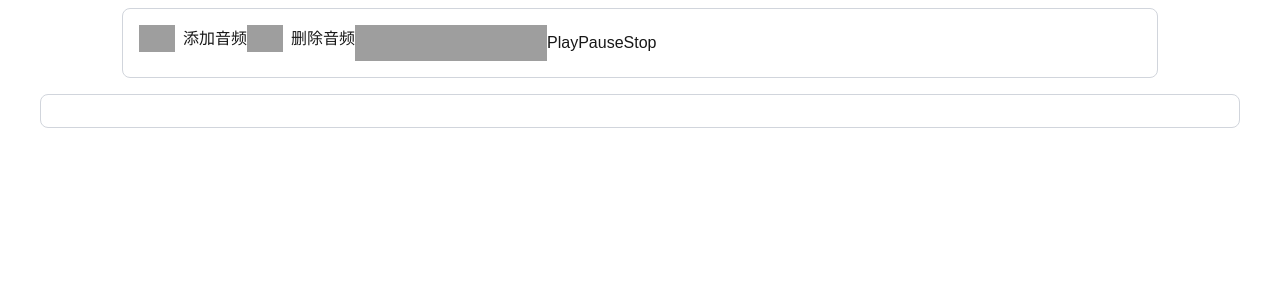
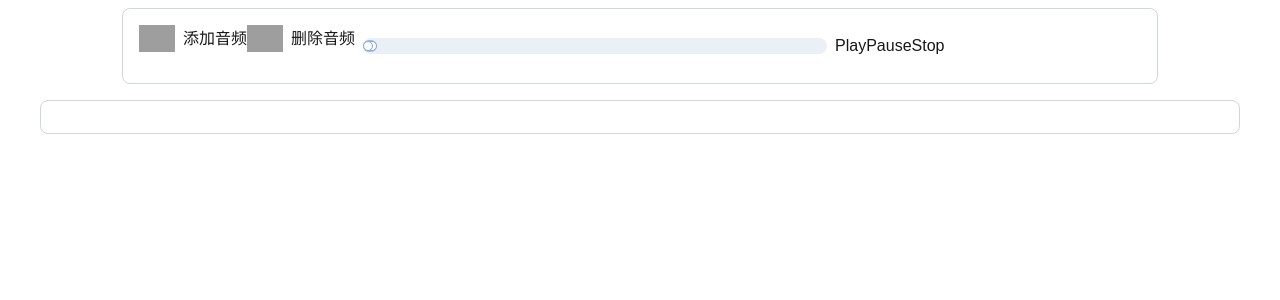
Before and after one commit to OhnkytaBlabdey/rhythm_annotating, a Next.js app: page / in a window 1280 px wide. Shown: the top 300 px of the page. Built offline with nearby package versions, Linux system fonts and the light colour scheme; grey boxes are pictures that could not be loaded.

Commit message:
时间进度条

```diff
--- /dev/null
+++ b/src/components/menuArea/timeRangeController.module.css
@@ -0,0 +1,55 @@
+.wrap {
+    display: flex;
+    align-items: center;
+    width: min(480px, 72vw);
+    height: 42px;
+    padding: 0 8px;
+}
+
+.track {
+    position: relative;
+    width: 100%;
+    height: 16px;
+    border-radius: 9999px;
+    background: #dbe4f0;
+    overflow: visible;
+}
+
+.visibleRange {
+    position: absolute;
+    top: 2px;
+    height: 12px;
+    border-radius: 9999px;
+    background: #4f87d9;
+    cursor: grab;
+    min-width: 14px;
+}
+
+.visibleRange:active {
+    cursor: grabbing;
+}
+
+.handle {
+    position: absolute;
+    top: 50%;
+    width: 10px;
+    height: 10px;
+    border-radius: 9999px;
+    background: #f8fbff;
+    border: 1px solid #2f5ea7;
+    transform: translateY(-50%);
+}
+
+.handleHead {
+    left: 4px;
+    cursor: ew-resize;
+}
+
+.handleTail {
+    right: 4px;
+    cursor: ew-resize;
+}
+
+.disabled {
+    opacity: 0.55;
+}
--- /dev/null
+++ b/src/components/menuArea/timeRangeController.tsx
@@ -0,0 +1,193 @@
+import React, { useEffect, useMemo, useRef, useState } from "react";
+import style from "./timeRangeController.module.css";
+import classNames from "classnames/bind";
+
+const cls = classNames.bind(style);
+
+type DragMode = "thumb" | "head" | "tail" | null;
+
+interface _p {
+    refTimeMultiplier: number;
+    setTimeMultiplier: (_: number) => void;
+    refCurrentTime: number;
+    Duration: number;
+    setCurrentTime: (_: number) => void;
+}
+
+const MIN_VISIBLE_SPAN = 0.05;
+
+function clamp(v: number, min: number, max: number) {
+    if (!Number.isFinite(v)) return min;
+    if (max < min) return min;
+    return Math.min(max, Math.max(min, v));
+}
+
+function TimeRangeController(p: _p) {
+    const {
+        refTimeMultiplier,
+        refCurrentTime,
+        Duration,
+        setCurrentTime,
+        setTimeMultiplier,
+    } = p;
+    const trackRef = useRef<HTMLDivElement | null>(null);
+    const dragModeRef = useRef<DragMode>(null);
+    const dragStartXRef = useRef(0);
+    const dragStartCurrentRef = useRef(0);
+    const dragStartSpanRef = useRef(0);
+    const dragFixedEndRef = useRef(0);
+    const [isDragging, setIsDragging] = useState(false);
+
+    const duration = useMemo(() => Math.max(0, Duration), [Duration]);
+    const minVisibleSpan = useMemo(() => {
+        if (duration <= 0) return 0;
+        return Math.min(MIN_VISIBLE_SPAN, duration);
+    }, [duration]);
+
+    const visibleSpan = useMemo(() => {
+        const rawSpan = Math.max(0, refTimeMultiplier * 2);
+        if (duration <= 0) return 0;
+        return clamp(rawSpan, minVisibleSpan, duration);
+    }, [duration, minVisibleSpan, refTimeMultiplier]);
+
+    const maxStart = useMemo(
+        () => Math.max(0, duration - visibleSpan),
+        [duration, visibleSpan],
+    );
+    const start = useMemo(
+        () => clamp(refCurrentTime, 0, maxStart),
+        [refCurrentTime, maxStart],
+    );
+
+    const leftPercent = useMemo(() => {
+        if (duration <= 0) return 0;
+        return (start / duration) * 100;
+    }, [duration, start]);
+
+    const widthPercent = useMemo(() => {
+        if (duration <= 0) return 0;
+        return (visibleSpan / duration) * 100;
+    }, [duration, visibleSpan]);
+
+    useEffect(() => {
+        if (!isDragging) return;
+
+        const onPointerMove = (event: PointerEvent) => {
+            const track = trackRef.current;
+            if (!track || duration <= 0) return;
+
+            const rect = track.getBoundingClientRect();
+            if (rect.width <= 0) return;
+
+            const deltaX = event.clientX - dragStartXRef.current;
+            const deltaTime = (deltaX / rect.width) * duration;
+            const mode = dragModeRef.current;
+
+            if (mode === "thumb") {
+                const nextStart = clamp(
+                    dragStartCurrentRef.current + deltaTime,
+                    0,
+                    Math.max(0, duration - dragStartSpanRef.current),
+                );
+                setCurrentTime(nextStart);
+                return;
+            }
+
+            if (mode === "tail") {
+                const fixedStart = dragStartCurrentRef.current;
+                const nextEnd = clamp(
+                    fixedStart + dragStartSpanRef.current + deltaTime,
+                    fixedStart + minVisibleSpan,
+                    duration,
+                );
+                const nextSpan = nextEnd - fixedStart;
+                setTimeMultiplier(nextSpan / 2);
+                return;
+            }
+
+            if (mode === "head") {
+                const fixedEnd = dragFixedEndRef.current;
+                const nextStart = clamp(
+                    dragStartCurrentRef.current + deltaTime,
+                    0,
+                    fixedEnd - minVisibleSpan,
+                );
+                const nextSpan = fixedEnd - nextStart;
+                setCurrentTime(nextStart);
+                setTimeMultiplier(nextSpan / 2);
+            }
+        };
+
+        const onPointerUp = () => {
+            dragModeRef.current = null;
+            setIsDragging(false);
+        };
+
+        window.addEventListener("pointermove", onPointerMove);
+        window.addEventListener("pointerup", onPointerUp);
+        window.addEventListener("pointercancel", onPointerUp);
+
+        return () => {
+            window.removeEventListener("pointermove", onPointerMove);
+            window.removeEventListener("pointerup", onPointerUp);
+            window.removeEventListener("pointercancel", onPointerUp);
+        };
+    }, [
+        duration,
+        isDragging,
+        minVisibleSpan,
+        setCurrentTime,
+        setTimeMultiplier,
+    ]);
+
+    function startDrag(
+        mode: Exclude<DragMode, null>,
+        event: React.PointerEvent,
+    ) {
+        if (duration <= 0) return;
+        event.preventDefault();
+        event.stopPropagation();
+
+        dragModeRef.current = mode;
+        dragStartXRef.current = event.clientX;
+        dragStartCurrentRef.current = start;
+        dragStartSpanRef.current = visibleSpan;
+        dragFixedEndRef.current = start + visibleSpan;
+        setIsDragging(true);
+    }
+
+    return (
+        <div className={cls("wrap", { disabled: duration <= 0 })}>
+            <div
+                ref={trackRef}
+                className={cls("track")}
+                title="时间范围"
+                aria-label="时间范围"
+            >
+                {/* TODO: 可替换为完整时长长条图标资源 */}
+                <div
+                    className={cls("visibleRange")}
+                    style={{
+                        left: `${leftPercent}%`,
+                        width: `${widthPercent}%`,
+                    }}
+                    onPointerDown={(e) => startDrag("thumb", e)}
+                >
+                    {/* TODO: 可替换为当前窗口时长长条图标资源 */}
+                    <span
+                        className={cls("handle", "handleHead")}
+                        onPointerDown={(e) => startDrag("head", e)}
+                    />
+                    {/* TODO: 可替换为头部圆点图标资源 */}
+                    <span
+                        className={cls("handle", "handleTail")}
+                        onPointerDown={(e) => startDrag("tail", e)}
+                    />
+                    {/* TODO: 可替换为尾部圆点图标资源 */}
+                </div>
+            </div>
+        </div>
+    );
+}
+
+export default TimeRangeController;
--- a/src/components/menuArea/workMenu.tsx
+++ b/src/components/menuArea/workMenu.tsx
@@ -1,7 +1,7 @@
 import React from "react";
 import AddSound from "./addSound";
 import { AudioData, SoundLaneState } from "@/interface/audioData";
-import TimeScale from "./adjustTimeScale";
+import TimeRangeController from "./timeRangeController";
 import DeleteActiveSound from "./removeActiveSound";
 import PlaySelected from "./playSelectedSound";
 
@@ -30,7 +30,7 @@ function WorkMenu(prop: _prop) {
                     refSoundLaneStates={prop.refSoundLaneStates}
                     removeMultipleAudioData={prop.removeMultipleAudioData}
                 />
-                <TimeScale
+                <TimeRangeController
                     key={"time scale"}
                     refTimeMultiplier={prop.refTimeMultiplier}
                     setTimeMultiplier={prop.setTimeMultiplier}
```
